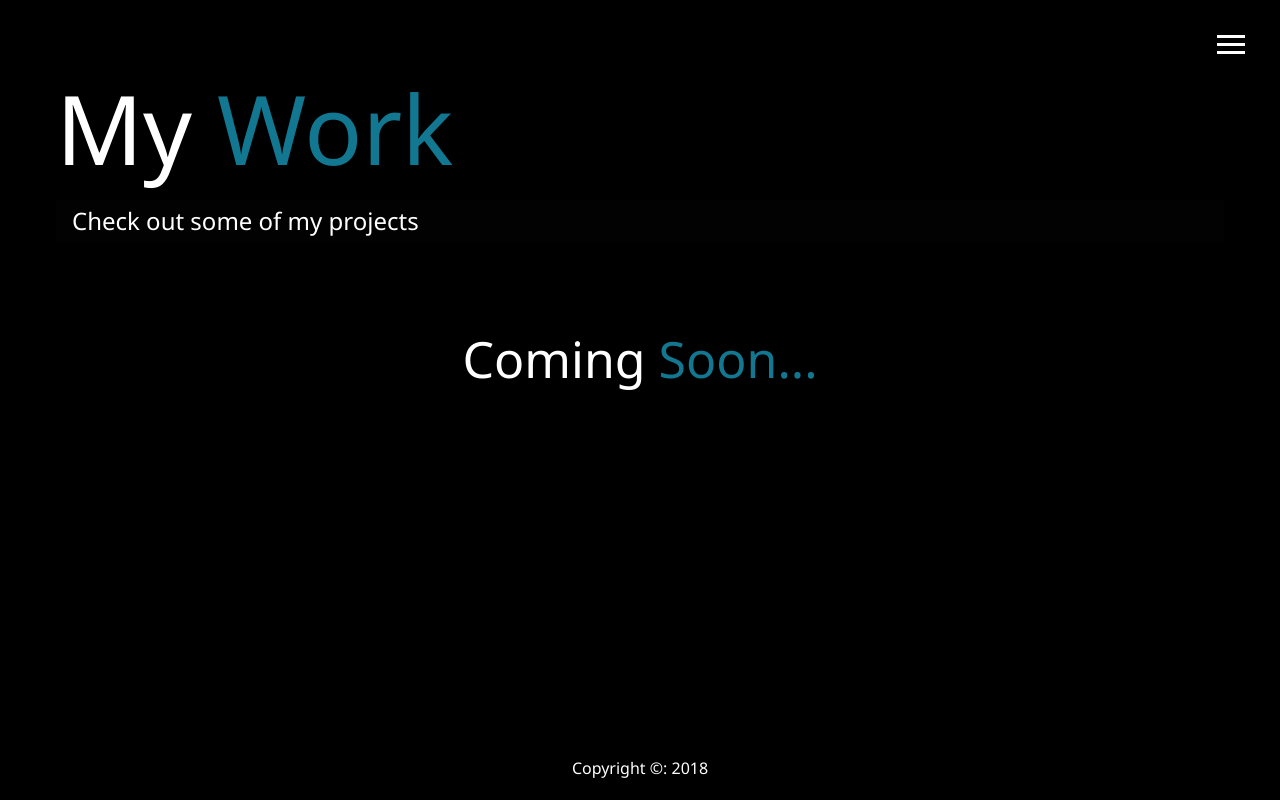
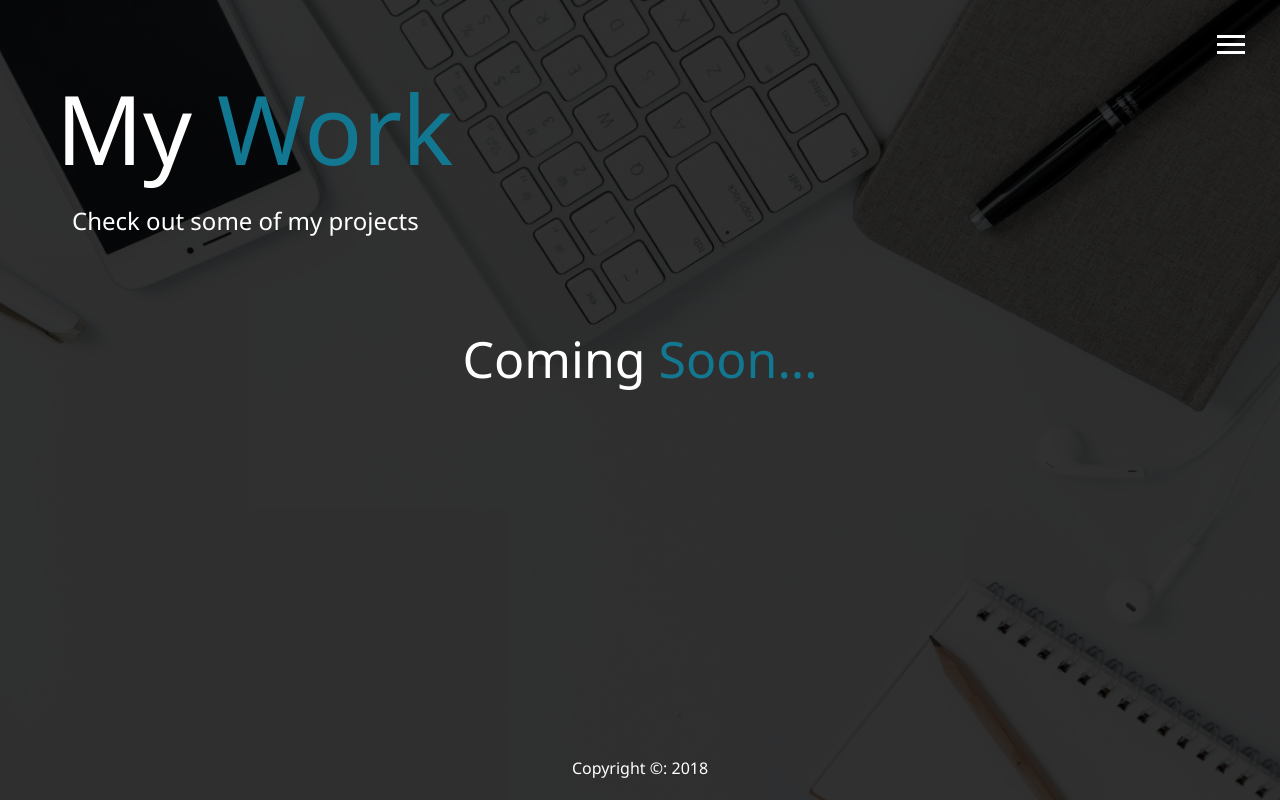
Before and after one commit to IsaiahLarsen/IsaiahLarsen.github.io, a website: page work.html in a window 1280 px wide. Drawn offline with Linux system fonts and the light colour scheme.

Commit message:
footer opacity added some pics

```diff
--- a/scss/_config.scss
+++ b/scss/_config.scss
@@ -2,7 +2,7 @@ $primary-color: rgb(0, 0, 0);
 $secondary-color: rgb(18, 120, 146);
 $show-home-image: true;
 $home-image: url(../img/background.jpg);
-$background-opacity: 0.9;
+$background-opacity: 0.8;
 
 @mixin easeOut {
   transition: all 0.5s ease-out;
@@ -14,6 +14,39 @@ $background-opacity: 0.9;
       background: $home-image;
       background-attachment: fixed;
       background-size: cover;
+      width: 100%;
+      &:after {
+        content: "";
+        position: absolute;
+        top: 0;
+        right: 0;
+        width: 100%;
+        height: 100%;
+        z-index: -1;
+        background: rgba($primary-color, $background-opacity);
+      }
+    }
+    &#bg-work-image {
+      background: url(/img/work.jpg);
+      background-attachment: fixed;
+      background-size: cover;
+      width: 100%;
+      &:after {
+        content: "";
+        position: absolute;
+        top: 0;
+        right: 0;
+        width: 100%;
+        height: 100%;
+        z-index: -1;
+        background: rgba($primary-color, $background-opacity);
+      }
+    }
+    &#bg-contact {
+      background: url(/img/contact.jpeg);
+      background-attachment: fixed;
+      background-size: cover;
+      position: relative;
       width: 100%;
       &:after {
         content: "";
--- a/scss/main.scss
+++ b/scss/main.scss
@@ -28,7 +28,6 @@ h3 {
   &.sm-heading {
     margin-bottom: 2rem;
     padding: 0.2rem 1rem;
-    background: rgba(lighten($primary-color, 2), 0.5);
   }
 }
 h3 {
@@ -199,10 +198,15 @@ main {
 #main-footer {
   text-align: center;
   padding: 1rem;
-  background: darken($primary-color, 10);
   color: set-text-color($primary-color);
   height: 60px;
 }
+#main-footer::after {
+  content: "";
+  background: #fff;
+  opacity: 0;
+}
+
 .comingSoon {
   text-align: center;
   margin-top: 3rem;
--- a/work.html
+++ b/work.html
@@ -11,7 +11,7 @@
     <title>My Work</title>
 </head>
 
-<body>
+<body id="bg-work-image">
     <header>
         <div class="menu-btn">
             <div class="btn-line"></div>
```
Also changed, not shown: contact.html (+1 -1 lines), css/main.css, img/contact.jpeg (added), img/work.jpg (added).
